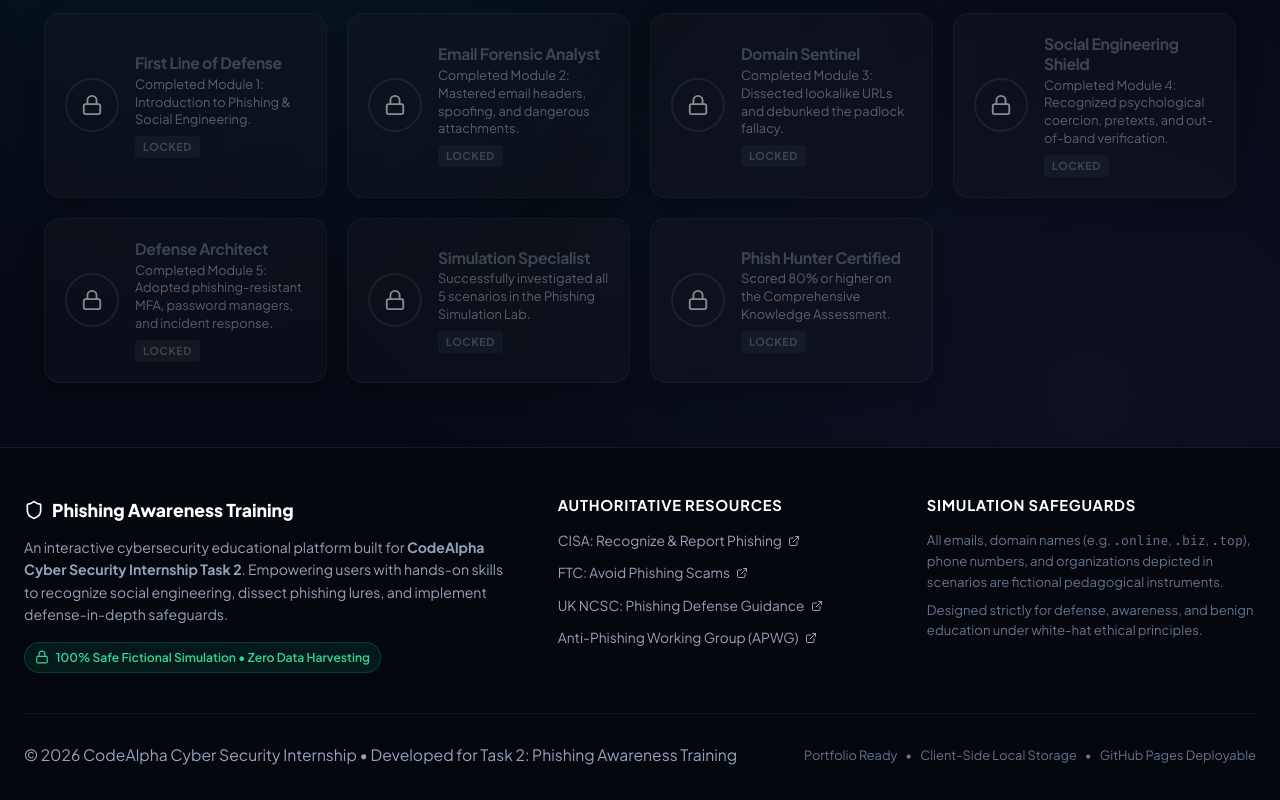
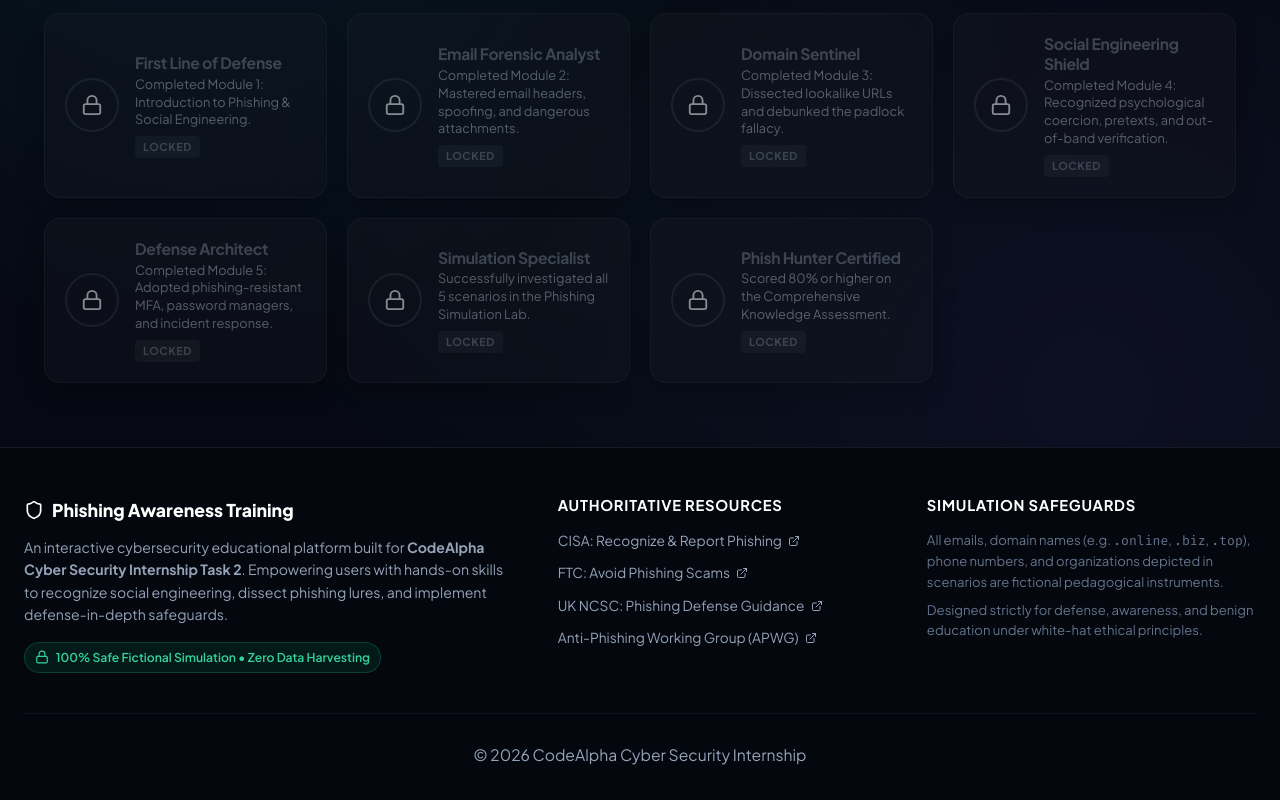
Before and after one commit to Puja2059/CodeAlpha_PhishingAwareness, a React (Vite) app: page / in a window 1280 px wide. Shown: the part 1885-2685 px from the top of the page. Built offline with nearby package versions, Linux system fonts and the light colour scheme.

Commit message:
Initial commit: phishing awareness training website

```diff
--- a/src/components/Footer.jsx
+++ b/src/components/Footer.jsx
@@ -88,14 +88,7 @@ export default function Footer() {
 
         {/* Bottom Bar */}
         <div className="footer-bottom-bar">
-          <p>© {CURRENT_YEAR} CodeAlpha Cyber Security Internship • Developed for Task 2: Phishing Awareness Training</p>
-          <div className="footer-bottom-links">
-            <span>Portfolio Ready</span>
-            <span>•</span>
-            <span>Client-Side Local Storage</span>
-            <span>•</span>
-            <span>GitHub Pages Deployable</span>
-          </div>
+          <p>© {CURRENT_YEAR} CodeAlpha Cyber Security Internship</p>
         </div>
       </div>
     </footer>
--- a/src/styles/components.css
+++ b/src/styles/components.css
@@ -2510,18 +2510,11 @@
 
 .footer-bottom-bar {
   display: flex;
-  justify-content: space-between;
-  align-items: center;
-  flex-wrap: wrap;
-  gap: 1rem;
+  justify-content: center;
+  align-items: center;
+  text-align: center;
   padding-top: 1.75rem;
   border-top: 1px solid rgba(148, 163, 184, 0.08);
   font-size: 0.8rem;
   color: var(--text-dim);
 }
-
-.footer-bottom-links {
-  display: flex;
-  align-items: center;
-  gap: 0.5rem;
-}
```
